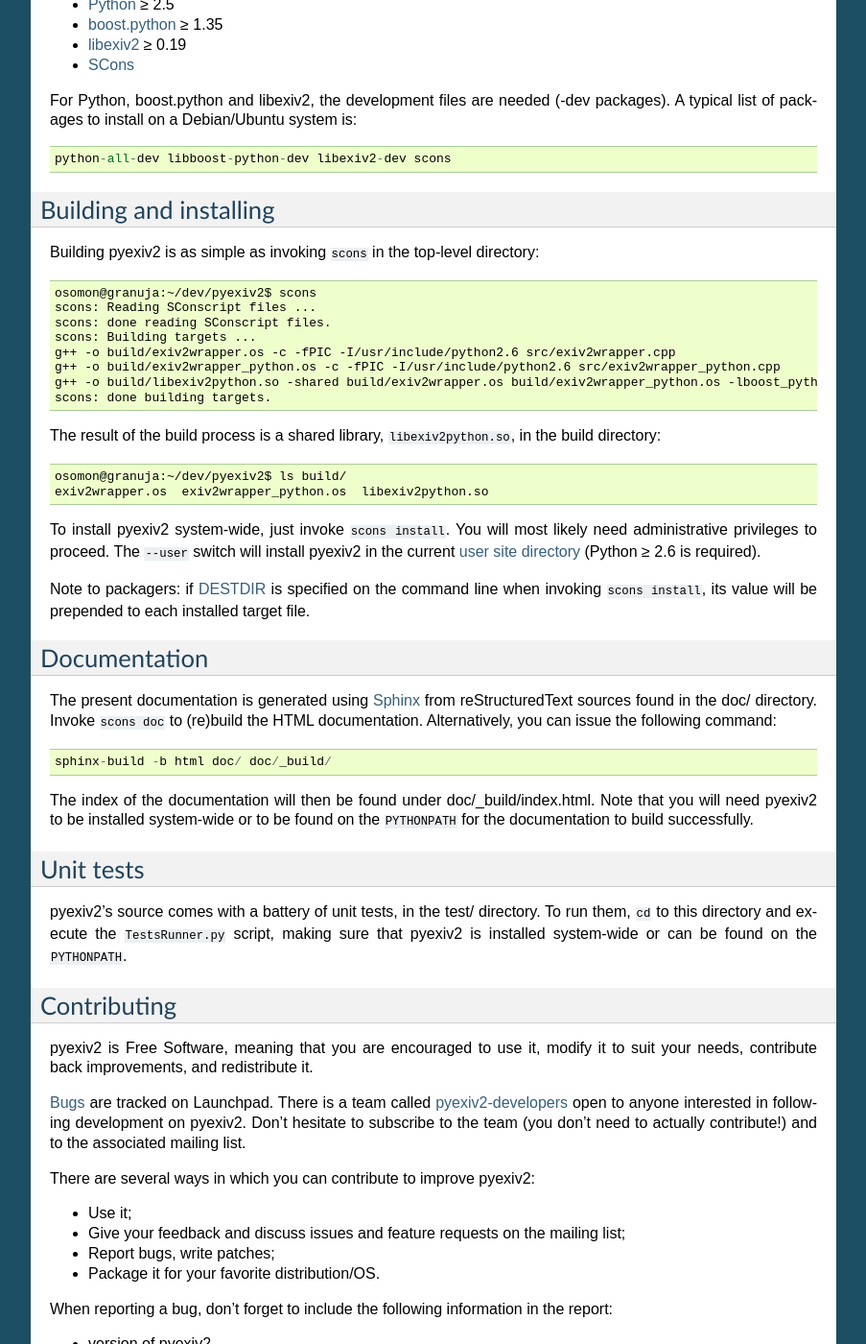
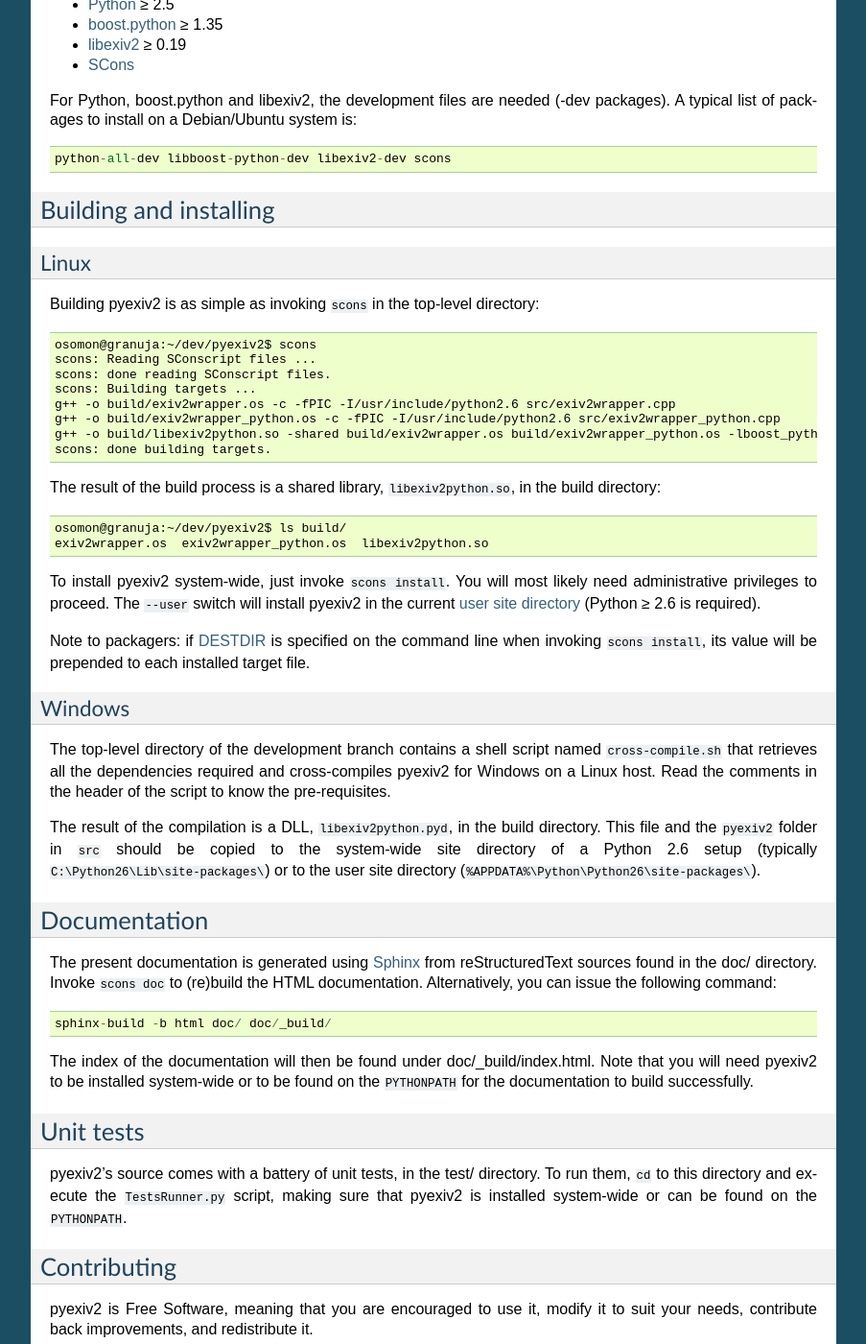
Before and after one commit to hobson/pyexiv2, a Sphinx documentation site: the page built from doc/developers.rst, in a window 1280 px wide and 1400 px high, scrolled down 689 px. Shown: the whole window at 96% size, without its empty margins (198-1101 px from the left). Built offline with Sphinx 7.4.7, drawn with Linux system fonts in a browser that asks for light colours.

Commit message:
Document the cross-compilation script in the developers documentation.

```diff
--- a/doc/developers.rst
+++ b/doc/developers.rst
@@ -51,6 +51,9 @@
 Building and installing
 #######################
 
+Linux
++++++
+
 Building pyexiv2 is as simple as invoking ``scons`` in the top-level directory::
 
   osomon@granuja:~/dev/pyexiv2$ scons
@@ -78,6 +81,21 @@
 if `DESTDIR <http://www.gnu.org/prep/standards/html_node/DESTDIR.html>`_ is
 specified on the command line when invoking ``scons install``, its value will be
 prepended to each installed target file.
+
+Windows
++++++++
+
+The top-level directory of the development branch contains a shell script named
+``cross-compile.sh`` that retrieves all the dependencies required and
+cross-compiles pyexiv2 for Windows on a Linux host.
+Read the comments in the header of the script to know the pre-requisites.
+
+The result of the compilation is a DLL, ``libexiv2python.pyd``, in the build
+directory. This file and the ``pyexiv2`` folder in ``src`` should be copied to
+the system-wide site directory of a Python 2.6 setup
+(typically ``C:\Python26\Lib\site-packages\``) or to the user site directory
+(``%APPDATA%\Python\Python26\site-packages\``).
+
 
 Documentation
 #############
```
